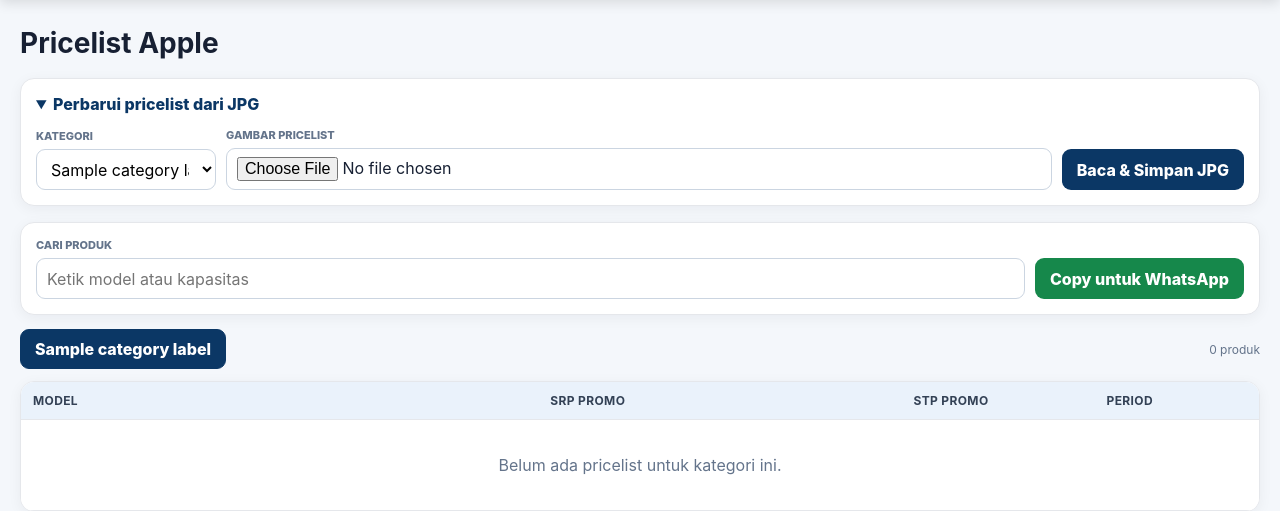
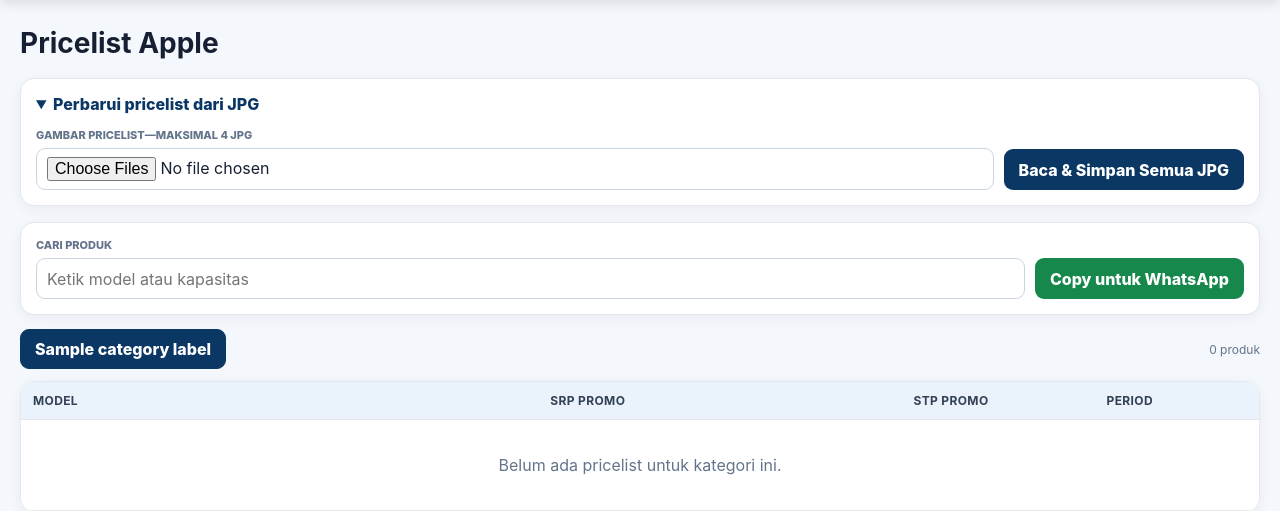
Before and after one commit to benediktusbay/Report-Daily-Cempaka-x-SerCil, a Flask app: template templates/pricelist.html in a window 1280 px wide, after a click on "Perbarui pricelist dari JPG". Shown: the part 72-583 px from the top of the page. Run offline with Flask 3, Linux system fonts and the light colour scheme; the visitor is signed in with stand-in values (Sample User, id 1); tables that the repository leaves empty hold one stand-in row (values such as "Sample post"); the template is opened without the code that fills it: most values are stand-ins (such as "Sample title", 1, 10 or a date in 2020); some libraries are stand-ins or nearby versions.

Commit message:
Update pricelist V2.html

```diff
--- a/templates/pricelist.html
+++ b/templates/pricelist.html
@@ -5,7 +5,7 @@
 {% block head %}
 <style>
 .pricelist-head{display:flex;align-items:center;justify-content:space-between;gap:16px;margin-bottom:18px}.pricelist-head h1{margin:0;font-size:28px}
-.price-admin{padding:15px;margin-bottom:16px}.price-admin summary{cursor:pointer;color:#0b3765;font-weight:800}.price-upload{display:grid;grid-template-columns:180px minmax(240px,1fr) auto;gap:10px;align-items:end;margin-top:14px}
+.price-admin{padding:15px;margin-bottom:16px}.price-admin summary{cursor:pointer;color:#0b3765;font-weight:800}.price-upload{display:grid;grid-template-columns:minmax(240px,1fr) auto;gap:10px;align-items:end;margin-top:14px}
 .price-field label{display:block;margin-bottom:6px;color:#64748b;font-size:11px;font-weight:800;text-transform:uppercase}.price-field select,.price-field input{width:100%;min-height:41px;border:1px solid #cbd5e1;border-radius:9px;background:#fff;padding:8px 10px}
 .price-btn{min-height:41px;border:0;border-radius:9px;background:#0b3765;color:#fff;padding:9px 15px;font-weight:800;cursor:pointer}.price-btn.copy{background:#16884b}.price-btn:disabled{opacity:.6;cursor:wait}
 .price-progress{display:none;margin-top:12px;padding:10px 12px;border-radius:9px;background:#eef5fc;color:#0b3765;font-size:13px}.price-progress.error{background:#fff1f2;color:#b42318}.price-progress.success{background:#ecfdf3;color:#167044}
@@ -23,9 +23,8 @@
 <details class="card price-admin">
   <summary>Perbarui pricelist dari JPG</summary>
   <div class="price-upload">
-    <div class="price-field"><label>Kategori</label><select id="priceUploadCategory">{% for key,label in category_labels.items() %}<option value="{{ key }}">{{ label }}</option>{% endfor %}</select></div>
-    <div class="price-field"><label>Gambar pricelist</label><input id="priceUploadFile" type="file" accept="image/jpeg,.jpg,.jpeg"></div>
-    <button type="button" class="price-btn" id="priceUploadButton">Baca &amp; Simpan JPG</button>
+    <div class="price-field"><label>Gambar pricelist—maksimal 4 JPG</label><input id="priceUploadFile" type="file" accept="image/jpeg,.jpg,.jpeg" multiple></div>
+    <button type="button" class="price-btn" id="priceUploadButton">Baca &amp; Simpan Semua JPG</button>
   </div>
   <div class="price-progress" id="priceUploadProgress" role="status"></div>
 </details>
@@ -88,10 +87,17 @@
   const uploadButton=document.getElementById('priceUploadButton');
   if(!uploadButton)return;
   const uploadFile=document.getElementById('priceUploadFile');
-  const uploadCategory=document.getElementById('priceUploadCategory');
   const progress=document.getElementById('priceUploadProgress');
   function showProgress(message,type){progress.style.display='block';progress.className='price-progress'+(type?' '+type:'');progress.textContent=message;}
   function numeric(value){const digits=String(value||'').replace(/[^0-9]/g,'');return digits?Number(digits):null;}
+  function detectCategory(text){
+    const value=String(text||'').toLowerCase();
+    if(/mac\s*\/\s*macbook|macbook|\bmb[apn]\b/.test(value))return 'mac';
+    if(/\bipad\b/.test(value))return 'ipad';
+    if(/\biphone\b/.test(value))return 'iphone';
+    if(/airpods|apple\s*pencil|power\s*adapter|watch\s*(?:se|s\d|series)|accessor/.test(value))return 'acc';
+    return '';
+  }
   function parsePriceImage(text){
     const rows=[];
     const pricePattern=/\d{1,3}(?:[.,]\d{3}){2}/g;
@@ -110,20 +116,37 @@
     return rows;
   }
   uploadButton.addEventListener('click',async function(){
-    const file=uploadFile.files&&uploadFile.files[0];
-    if(!file){showProgress('Pilih gambar JPG terlebih dahulu.','error');return;}
-    if(!/image\/jpeg/.test(file.type)&&!/\.jpe?g$/i.test(file.name)){showProgress('Format gambar harus JPG/JPEG.','error');return;}
+    const files=Array.from(uploadFile.files||[]);
+    if(!files.length){showProgress('Pilih satu sampai empat gambar JPG terlebih dahulu.','error');return;}
+    if(files.length>4){showProgress('Maksimal empat gambar JPG dalam sekali upload.','error');return;}
+    if(files.some(file=>!/image\/jpeg/.test(file.type)&&!/\.jpe?g$/i.test(file.name))){showProgress('Semua gambar harus berformat JPG/JPEG.','error');return;}
     if(!window.Tesseract){showProgress('Pembaca JPG belum termuat. Muat ulang halaman lalu coba lagi.','error');return;}
-    uploadButton.disabled=true;showProgress('Membaca tabel harga dari JPG...');
+    uploadButton.disabled=true;
     try{
-      const result=await Tesseract.recognize(file,'eng',{logger:m=>{if(m.status==='recognizing text')showProgress('Membaca JPG '+Math.round((m.progress||0)*100)+'%...');}});
-      const rows=parsePriceImage(result.data.text);
-      if(!rows.length)throw new Error('Tidak ada baris lengkap yang terbaca. Pastikan gambar memakai format tabel pricelist yang sama dan tidak buram.');
-      showProgress(rows.length+' baris terbaca. Menyimpan pricelist...');
-      const response=await fetch('{{ url_for("upload_pricelist_image") }}',{method:'POST',headers:{'Content-Type':'application/json'},body:JSON.stringify({category:uploadCategory.value,filename:file.name,rows:rows})});
-      const resultJson=await response.json();
-      if(!response.ok||!resultJson.ok)throw new Error(resultJson.message||'Pricelist gagal disimpan.');
-      showProgress(resultJson.message,'success');setTimeout(()=>window.location.href=resultJson.redirect,700);
+      const processed=[];
+      const categories=new Set();
+      for(let index=0;index<files.length;index++){
+        const file=files[index];
+        showProgress('Membaca '+file.name+' ('+(index+1)+'/'+files.length+')...');
+        const result=await Tesseract.recognize(file,'eng',{logger:m=>{if(m.status==='recognizing text')showProgress('Membaca '+file.name+' · '+Math.round((m.progress||0)*100)+'%');}});
+        const category=detectCategory(result.data.text);
+        if(!category)throw new Error('Kategori '+file.name+' tidak dikenali. Pastikan judul atau nama produknya terlihat jelas.');
+        if(categories.has(category))throw new Error('Ada dua gambar yang terbaca sebagai kategori '+category+'. Gunakan satu gambar per kategori.');
+        const rows=parsePriceImage(result.data.text);
+        if(!rows.length)throw new Error('Baris harga pada '+file.name+' belum berhasil dibaca. Pastikan gambar tidak buram.');
+        categories.add(category);processed.push({file:file,category:category,rows:rows});
+      }
+      let totalRows=0;
+      for(let index=0;index<processed.length;index++){
+        const item=processed[index];
+        showProgress('Menyimpan '+item.file.name+' ('+(index+1)+'/'+processed.length+')...');
+        const response=await fetch('{{ url_for("upload_pricelist_image") }}',{method:'POST',headers:{'Content-Type':'application/json'},body:JSON.stringify({category:item.category,filename:item.file.name,rows:item.rows})});
+        const resultJson=await response.json();
+        if(!response.ok||!resultJson.ok)throw new Error(resultJson.message||('Pricelist '+item.file.name+' gagal disimpan.'));
+        totalRows+=item.rows.length;
+      }
+      showProgress(processed.length+' gambar dan '+totalRows+' baris pricelist berhasil diperbarui.','success');
+      setTimeout(()=>window.location.reload(),900);
     }catch(error){showProgress(error.message||'JPG gagal dibaca.','error');}
     finally{uploadButton.disabled=false;}
   });
```
